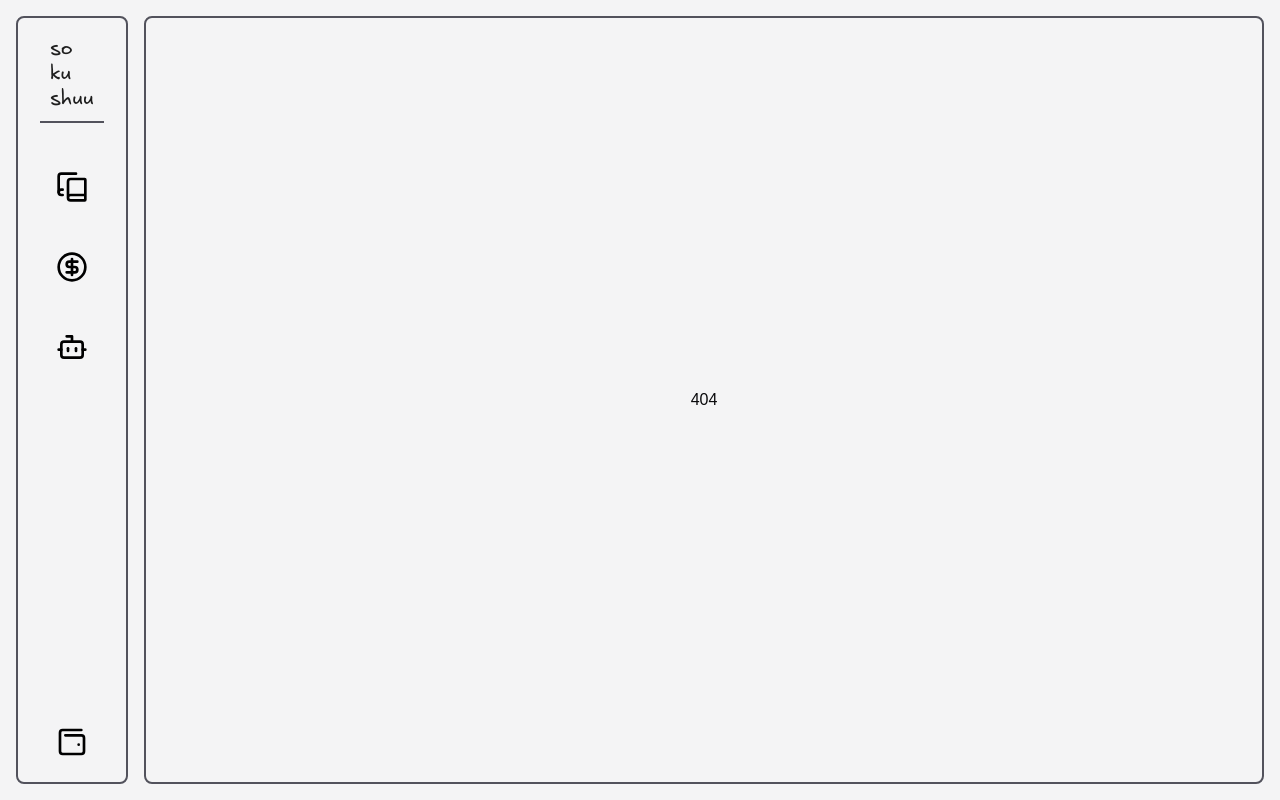
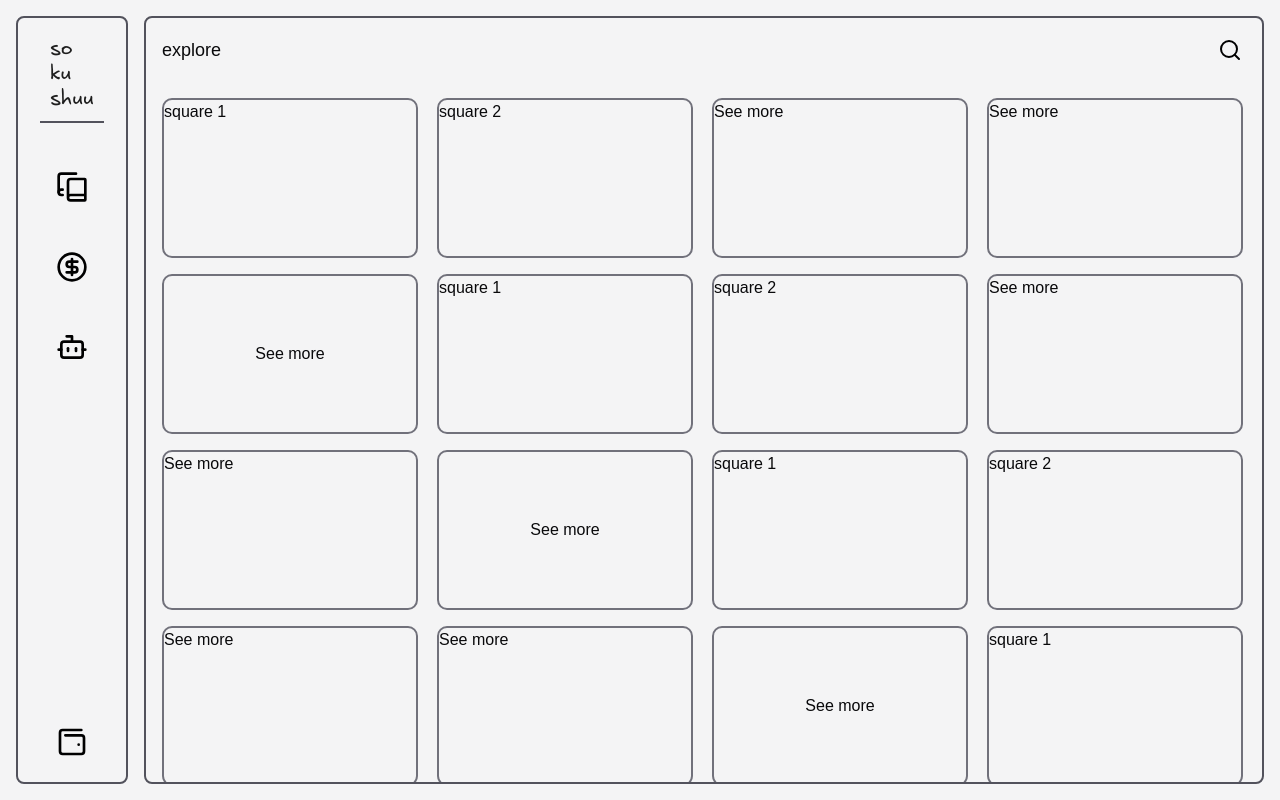
Before and after one commit to 0xhirugohan/sokushuu, a React (Vite) app in the folder packages/sokushuu-app/: page /collection/explore in a window 1280 px wide. Before the commit this address had no page. Built offline with nearby package versions, Linux system fonts and the light colour scheme; a web font is replaced by a local one.

Commit message:
add collection detail page

```diff
--- /dev/null
+++ b/packages/sokushuu-app/src/components/flashcards/Collection.tsx
@@ -0,0 +1,13 @@
+import React from "react";
+
+import { FlashcardMenu } from "@/components/layouts/FlashcardMenu";
+
+interface CollectionProps {
+    slug: string;
+}
+
+const Collection: React.FC<CollectionProps> = ({ slug }) => {
+    return <FlashcardMenu collectionSlug={slug} />
+}
+
+export { Collection };
--- a/packages/sokushuu-app/src/components/flashcards/Title.tsx
+++ b/packages/sokushuu-app/src/components/flashcards/Title.tsx
@@ -39,9 +39,10 @@
 
 interface TitleProps {
     searchQueryProps?: string;
+    collectionSlugProps?: string;
 }
 
-const Title: React.FC<TitleProps> = ({ searchQueryProps }: TitleProps) => {
+const Title: React.FC<TitleProps> = ({ searchQueryProps, collectionSlugProps }: TitleProps) => {
     const navigate = useNavigate();
 
     const [toggleSearch, setToggleSearch] = useState(false);
@@ -61,11 +62,20 @@
         navigate(`/search?query=${searchQuery}`);
     }
 
+    let titleText = 'What do you want to learn today?';
+    if (searchQueryProps) {
+        titleText = `Search on '${searchQueryProps}'`;
+    }
+
+    if (collectionSlugProps) {
+        titleText = collectionSlugProps;
+    }
+
     return <div className="flex justify-between">
         {toggleSearch ? <SearchInput searchQuery={searchQuery} setSearchQuery={setSearchQuery} setToggleOff={toggleSearchOff} onSubmit={navigateToSearch} /> :
         <>
             <div className="text-sm md:text-lg my-auto">
-                {searchQueryProps ? `Search on '${searchQueryProps}'` : "What do you want to learn today?"}
+                {titleText}
             </div>
             <button onClick={toggleSearchOn} type="button" className="cursor-pointer">
                 <img className="p-1 w-8 h-8" src={SearchIcon} alt="search" />
--- a/packages/sokushuu-app/src/components/layouts/FlashcardMenu.tsx
+++ b/packages/sokushuu-app/src/components/layouts/FlashcardMenu.tsx
@@ -6,7 +6,13 @@
 import { HomeContent } from "@/components/layouts/HomeContent";
 import { AllContentCard } from "@/components/layouts/AllContentCard";
 
-const FlashcardMenu = ({ styleName, searchQueryProps }: { styleName?: string, searchQueryProps?: string }) => {
+interface FlashcardMenuProps {
+    styleName?: string;
+    searchQueryProps?: string;
+    collectionSlug?: string;
+}
+
+const FlashcardMenu: React.FC<FlashcardMenuProps> = ({ styleName, searchQueryProps, collectionSlug }) => {
     const [isCreateCollectionPopupOpen, setIsCreateCollectionPopupOpen] = useState(false);
 
     const showCreateCollectionPopup = () => {
@@ -18,8 +24,11 @@
     }
 
     return <div className={`${styleName} p-4 w-full h-full flex flex-col gap-y-8 overflow-x-hidden relative`}>
-        <Title searchQueryProps={searchQueryProps} />
-        { searchQueryProps ? <AllContentCard /> : <HomeContent showCreateCollectionPopup={showCreateCollectionPopup} /> }
+        { searchQueryProps && <Title searchQueryProps={searchQueryProps} /> }
+        { collectionSlug && <Title collectionSlugProps={collectionSlug} /> }
+        { !searchQueryProps && !collectionSlug && <Title /> }
+
+        { searchQueryProps || collectionSlug ? <AllContentCard /> : <HomeContent showCreateCollectionPopup={showCreateCollectionPopup} /> }
         { isCreateCollectionPopupOpen && <CreateCollectionPopup onClose={closeCreateCollectionPopup} /> }
     </div>
 }
--- a/packages/sokushuu-app/src/main.tsx
+++ b/packages/sokushuu-app/src/main.tsx
@@ -1,12 +1,13 @@
 import { StrictMode } from 'react'
 import { createRoot } from 'react-dom/client'
-import { createBrowserRouter, BrowserRouter, Routes, Route, RouterProvider } from 'react-router'
+import { BrowserRouter, Routes, Route } from 'react-router'
 
 import './index.css'
 import { Home } from '@/pages/Home'
 import { Ai } from '@/pages/Ai'
 import { Market } from '@/pages/Market'
 import { Search } from '@/pages/Search'
+import { Collection } from '@/pages/Collection'
 import { Layout } from '@/components/layout'
 
 function getOrSetRootElement(): HTMLElement {
@@ -19,38 +20,10 @@
   return document.getElementById('root') || document.createElement('div');
 }
 
-const router = createBrowserRouter([
-  {
-    path: '/',
-    element: <Home />,
-  },
-  {
-    path: '/ai',
-    element: <Ai />,
-  },
-  {
-    path: '/market',
-    element: <Market />,
-  },
-  {
-    path: '/search',
-    element: <Search />,
-  },
-  {
-    path: '*',
-    element: <div>404</div>,
-  }
-]);
-
 const root = getOrSetRootElement();
 
 createRoot(root).render(
   <StrictMode>
-    {/*
-    <Layout>
-      <RouterProvider router={router} />
-    </Layout>
-    */}
     <BrowserRouter>
       <Routes>
         <Route path="/" element={<Layout />}>
@@ -58,6 +31,7 @@
           <Route path="ai" element={<Ai />} />
           <Route path="market" element={<Market />} />
           <Route path="search" element={<Search />} />
+          <Route path="collection/:slug" element={<Collection />} />
           <Route path="*" element={<div>404</div>} />
         </Route>
       </Routes>
--- /dev/null
+++ b/packages/sokushuu-app/src/pages/Collection/index.tsx
@@ -0,0 +1,16 @@
+import React from "react";
+import { useParams } from "react-router";
+
+import { Collection as CollectionComponent } from "@/components/flashcards/Collection";
+
+const Collection: React.FC = () => {
+    const { slug } = useParams();
+
+    if (!slug) {
+        return <div>No collection found</div>
+    }
+
+    return <CollectionComponent slug={slug} />
+}
+
+export { Collection };
```
